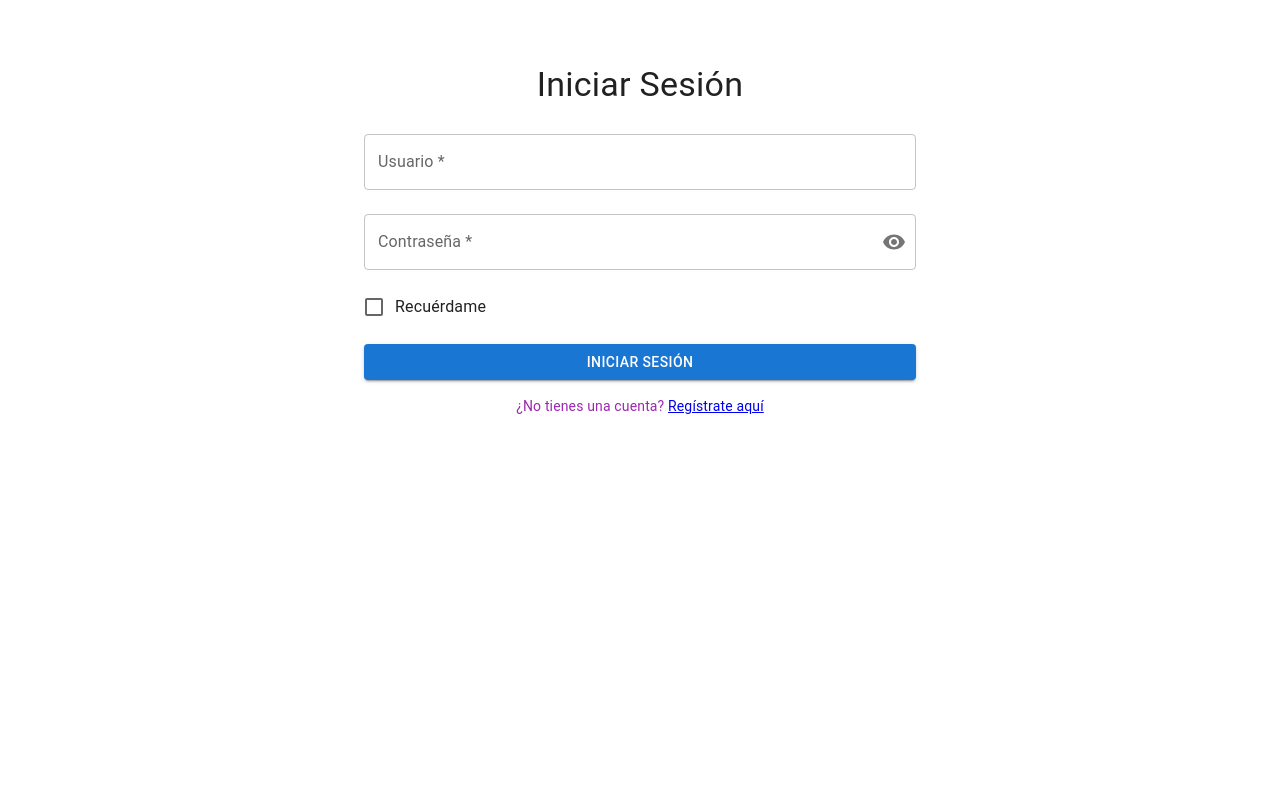
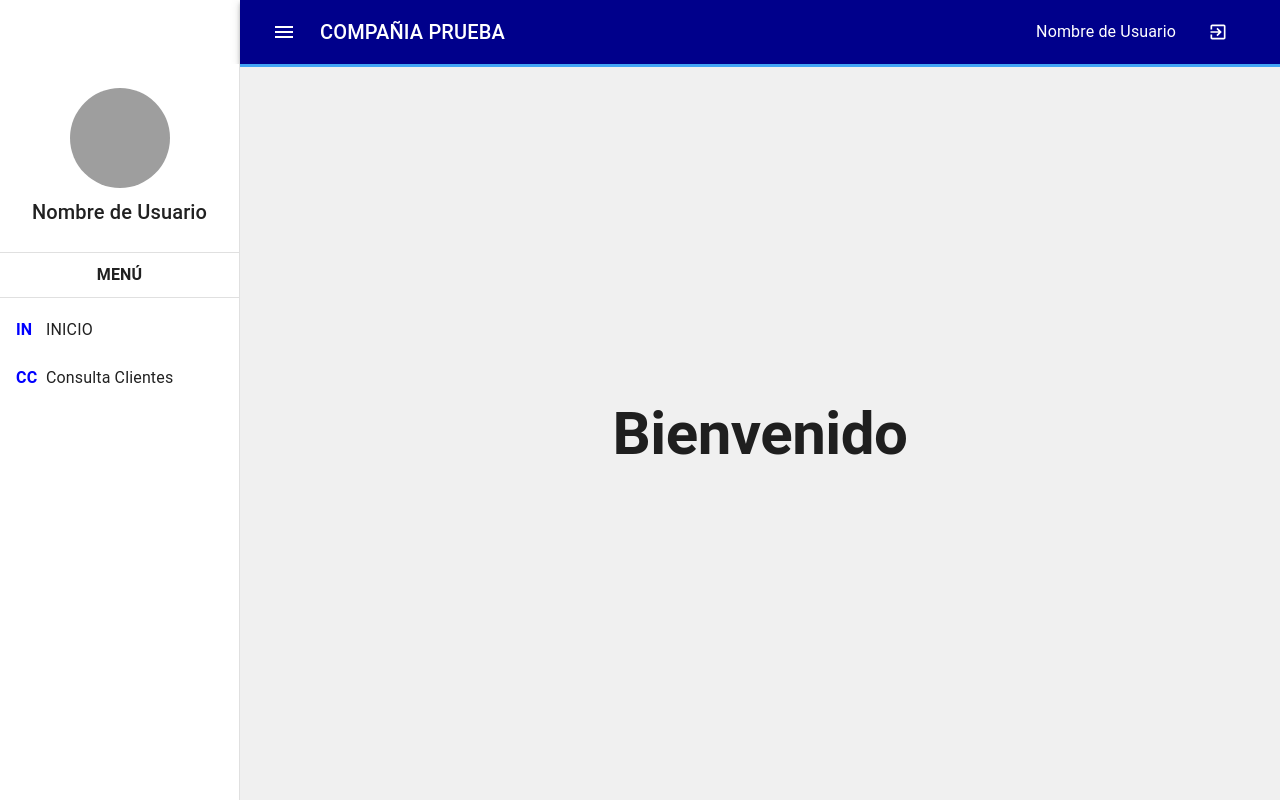
Before and after one commit to amachin86/innovasoft-test, a React (Create React App) app in the folder client-maintenance/: page /home in a window 1280 px wide. Before the commit this address led to /. Built offline with nearby package versions, Linux system fonts and the light colour scheme; grey boxes are pictures that could not be loaded.

Commit message:
feat: add new components Header and Sidebar

```diff
--- a/client-maintenance/public/index.html
+++ b/client-maintenance/public/index.html
@@ -24,7 +24,7 @@
       work correctly both with client-side routing and a non-root public URL.
       Learn how to configure a non-root public URL by running `npm run build`.
     -->
-    <title>React App</title>
+    <title>Mantenimiento de Clientes</title>
   </head>
   <body>
     <noscript>You need to enable JavaScript to run this app.</noscript>
--- a/client-maintenance/src/App.tsx
+++ b/client-maintenance/src/App.tsx
@@ -24,6 +24,7 @@ const App: React.FC = () => {
                 <Routes>
                     <Route path="/" element={<Login />} />
                     <Route path="/register" element={<Register />} />
+                    <Route path ="/home" element={<Home />}/>
                     <Route
                         path="/home"
                         element={
--- /dev/null
+++ b/client-maintenance/src/components/Header.tsx
@@ -0,0 +1,32 @@
+import React from "react";
+import { AppBar, Toolbar, Typography, Button, Box, IconButton } from "@mui/material";
+import { ExitToApp, Menu as MenuIcon } from "@mui/icons-material";
+import { useAuth } from "../context/AuthContext";
+import { useNavigate } from "react-router-dom";
+
+const Header: React.FC = () => {
+  const { user, logout } = useAuth();
+  const navigate = useNavigate();
+
+  return (
+    <AppBar position="static" sx={{ backgroundColor: "darkblue", borderBottom: "3px solid #42a5f5" }}>
+      <Toolbar sx={{ display: "flex", justifyContent: "space-between" }}>
+        <Box sx={{ display: "flex", alignItems: "center" }}>
+          <IconButton color="inherit" onClick={() => navigate("/home")}>
+            <MenuIcon />
+          </IconButton>
+          <Typography variant="h6" sx={{ ml: 2 }}>
+            COMPAÑIA PRUEBA
+          </Typography>
+        </Box>
+        <Box sx={{ display: "flex", alignItems: "center" }}>
+          <Typography sx={{ mr: 2 }}>{user?.name || "Nombre de Usuario"}</Typography>
+          <Button color="inherit" startIcon={<ExitToApp />} onClick={logout} />
+
+        </Box>
+      </Toolbar>
+    </AppBar>
+  );
+};
+
+export default Header;
--- /dev/null
+++ b/client-maintenance/src/components/Sidebar.tsx
@@ -0,0 +1,59 @@
+import React from "react";
+import { Drawer, List, ListItem, ListItemText, Avatar, Box, Typography, Divider } from "@mui/material";
+import { useAuth } from "../context/AuthContext";
+import { useNavigate } from "react-router-dom";
+
+const Sidebar: React.FC = () => {
+  const { user } = useAuth();
+  const navigate = useNavigate();
+
+  return (
+    <Drawer
+      variant="permanent"
+      sx={{
+        width: 240,
+        flexShrink: 0,
+        [`& .MuiDrawer-paper`]: {
+          width: 240,
+          boxSizing: "border-box",
+          bgcolor: "#ffffff",
+          mt: "64px", // Margen superior para no ocupar el Header
+          height: "calc(100vh - 64px)", // Altura ajustada bajo el Header
+        },
+      }}
+    >
+      {/* Sección del usuario */}
+      <Box sx={{ p: 3, textAlign: "center" }}>
+        <Avatar
+          src="/path/to/user-image.jpg"
+          sx={{ width: 100, height: 100, mx: "auto", mb: 1 }}
+        />
+        <Typography variant="h6">{user?.name ?? "Nombre de Usuario"}</Typography>
+      </Box>
+
+      <Divider />
+
+      {/* Título del menú */}
+      <Box sx={{ textAlign: "center", py: 1 }}>
+        <Typography variant="subtitle1" sx={{ fontWeight: "bold" }}>MENÚ</Typography>
+      </Box>
+
+      <Divider />
+
+      {/* Opciones del menú */}
+      <List>
+        <ListItem component="div" onClick={() => navigate("/home")} sx={{ cursor: "pointer" }}>
+          <Typography sx={{ color: "blue", fontWeight: "bold", minWidth: 30 }}>IN</Typography>
+          <ListItemText primary="INICIO" />
+        </ListItem>
+
+        <ListItem component="div" onClick={() => navigate("/clients")} sx={{ cursor: "pointer" }}>
+          <Typography sx={{ color: "blue", fontWeight: "bold", minWidth: 30 }}>CC</Typography>
+          <ListItemText primary="Consulta Clientes" />
+        </ListItem>
+      </List>
+    </Drawer>
+  );
+};
+
+export default Sidebar;
--- a/client-maintenance/src/context/AuthContext.tsx
+++ b/client-maintenance/src/context/AuthContext.tsx
@@ -1,10 +1,19 @@
 import React, { createContext, useContext, useState, ReactNode } from 'react';
+import { useNavigate } from "react-router-dom";
 
-interface AuthContextType {
-  user: string | null;
-  login: (token: string) => void;
-  logout: () => void;
-}
+// Definir tipo de usuario
+export type User = {
+    id: string;
+    name: string;
+    email: string;
+  };
+
+  // Contexto de autenticación
+  interface AuthContextType {
+    user: User | null;
+    login: (userData: User) => void;
+    logout: () => void;
+  }
 
 const AuthContext = createContext<AuthContextType | undefined>(undefined);
 
@@ -21,16 +30,18 @@ interface AuthProviderProps {
 }
 
 export const AuthProvider: React.FC<AuthProviderProps> = ({ children }) => {
-  const [user, setUser] = useState<string | null>(localStorage.getItem('token'));
+    const [user, setUser] = React.useState<User | null>(null);
+    //const navigate = useNavigate();
 
-  const login = (token: string) => {
-    localStorage.setItem('token', token);
-    setUser(token);
+  const login = (userData: User) => {
+    setUser(userData);
+    localStorage.setItem("user", JSON.stringify(userData));
   };
 
   const logout = () => {
-    localStorage.removeItem('token');
     setUser(null);
+    localStorage.removeItem("user");
+    //navigate("/login")
   };
 
   return (
--- a/client-maintenance/src/pages/ErrorPage.tsx
+++ b/client-maintenance/src/pages/ErrorPage.tsx
@@ -1,12 +1,32 @@
 import React from 'react';
+import { Container, Typography, Box, Button } from '@mui/material';
+import { useNavigate } from 'react-router-dom';
+import Header from '../components/Header';
+import Sidebar from '../components/Sidebar';
 
 const ErrorPage: React.FC = () => {
-    return (
-        <div>
-            <h1>404 - Page Not Found</h1>
-            <p>The page you are looking for does not exist.</p>
-        </div>
-    );
+  //const navigate = useNavigate();
+
+  return (
+    <Box sx={{ display: 'flex', height: '100vh' }}>
+      <Sidebar />
+      <Box sx={{ flexGrow: 1, display: "flex", flexDirection: "column" }}>
+        <Header />
+        <Box sx={{ flexGrow: 1, display: "flex", justifyContent: "center", alignItems: "center", bgcolor: "#f0f0f0" }}>
+        <Container sx={{ mt: 4, textAlign: 'center', alignItems: "center" }}>
+                   <Typography variant="h2" color="blue" gutterBottom>
+            404
+          </Typography>
+          <Typography variant="h3" gutterBottom>
+            OOps... Page Not Found!
+          </Typography>
+
+
+        </Container>
+        </Box>
+      </Box>
+    </Box>
+  );
 };
 
 export default ErrorPage;
--- a/client-maintenance/src/pages/Home.tsx
+++ b/client-maintenance/src/pages/Home.tsx
@@ -1,71 +1,23 @@
-import React, { useState } from 'react';
-import { AppBar, Toolbar, Typography, Drawer, List, ListItem, ListItemText, Avatar, Box, CssBaseline, Button, IconButton, Divider } from '@mui/material';
-import { ExitToApp, Menu as MenuIcon } from '@mui/icons-material';
-import { useNavigate } from 'react-router-dom';
+import React from "react";
+import { Box, CssBaseline, Typography } from "@mui/material";
+import Header from "../components/Header";
+import Sidebar from "../components/Sidebar";
 
 const Home: React.FC = () => {
-    const [userName] = useState('Nombre de Usuario');
-    const navigate = useNavigate();
-
-    const handleLogout = () => {
-        navigate('/login');
-    };
-
-    const handleNavigation = (path: string) => {
-        navigate(path);
-    };
-
-    return (
-        <Box sx={{ display: 'flex', height: '100vh' }}>
-            <CssBaseline />
-
-            {/* Sidebar */}
-            <Drawer
-                variant="permanent"
-                sx={{
-                    width: 240,
-                    flexShrink: 0,
-                    [`& .MuiDrawer-paper`]: { width: 240, boxSizing: 'border-box', bgcolor: '#ffffff' },
-                }}
-            >
-                <Box sx={{ p: 2, textAlign: 'center', bgcolor: '#ffffff' }}>
-                    <Avatar sx={{ width: 80, height: 80, mx: 'auto', mb: 1 }} />
-                    <Typography variant="h6">{userName}</Typography>
-                </Box>
-                <Divider />
-                <Typography variant="subtitle1" sx={{ pl: 2, pt: 1, fontWeight: 'bold' }}>MENÚ</Typography>
-                <List>
-                    <ListItem component="div" onClick={() => handleNavigation('/home')} sx={{ cursor: 'pointer' }}>
-                        <Typography sx={{ color: 'blue', fontWeight: 'bold', minWidth: 30 }}>IN</Typography>
-                        <ListItemText primary="INICIO" />
-                    </ListItem>
-                    <ListItem component="div" onClick={() => handleNavigation('/consulta-clientes')} sx={{ cursor: 'pointer' }}>
-                        <Typography sx={{ color: 'blue', fontWeight: 'bold', minWidth: 30 }}>CC</Typography>
-                        <ListItemText primary="Consulta Clientes" />
-                    </ListItem>
-                </List>
-            </Drawer>
-
-            {/* Main Content */}
-            <Box sx={{ flexGrow: 1, display: 'flex', flexDirection: 'column' }}>
-                {/* Header */}
-                <AppBar position="static" sx={{ backgroundColor: '#0d47a1', width: '100%' }}>
-                    <Toolbar sx={{ display: 'flex', justifyContent: 'space-between' }}>
-                        <Typography variant="h6" sx={{ ml: 2 }}>COMPAÑIA PRUEBA</Typography>
-                        <Box sx={{ display: 'flex', alignItems: 'center' }}>
-                            <Typography sx={{ mr: 2 }}>{userName}</Typography>
-                            <Button color="inherit" startIcon={<ExitToApp />} onClick={handleLogout}>CERRAR SESIÓN</Button>
-                        </Box>
-                    </Toolbar>
-                </AppBar>
-
-                {/* Main section */}
-                <Box sx={{ flexGrow: 1, display: 'flex', justifyContent: 'center', alignItems: 'center', bgcolor: '#f0f0f0' }}>
-                    <Typography variant="h2" fontWeight="bold">Bienvenido</Typography>
-                </Box>
-            </Box>
+  return (
+    <Box sx={{ display: "flex", height: "100vh" }}>
+      <CssBaseline />
+      <Sidebar />
+      <Box sx={{ flexGrow: 1, display: "flex", flexDirection: "column" }}>
+        <Header />
+        <Box sx={{ flexGrow: 1, display: "flex", justifyContent: "center", alignItems: "center", bgcolor: "#f0f0f0" }}>
+          <Typography variant="h2" fontWeight="bold">
+            Bienvenido
+          </Typography>
         </Box>
-    );
+      </Box>
+    </Box>
+  );
 };
 
 export default Home;
```
Also changed, not shown: 1 other file (tests, documents, lock files or other folders).
